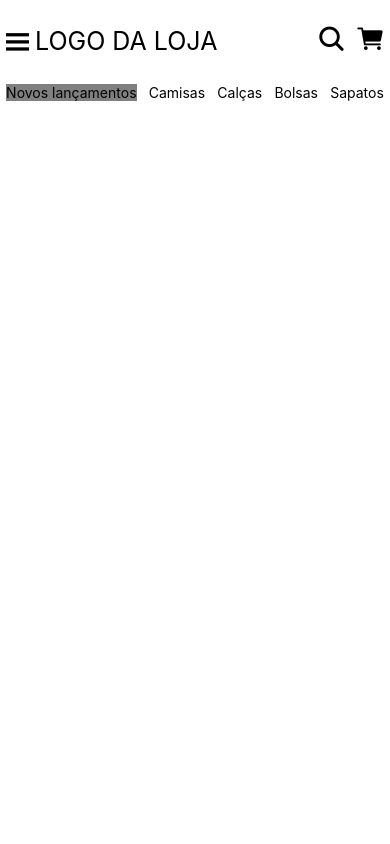
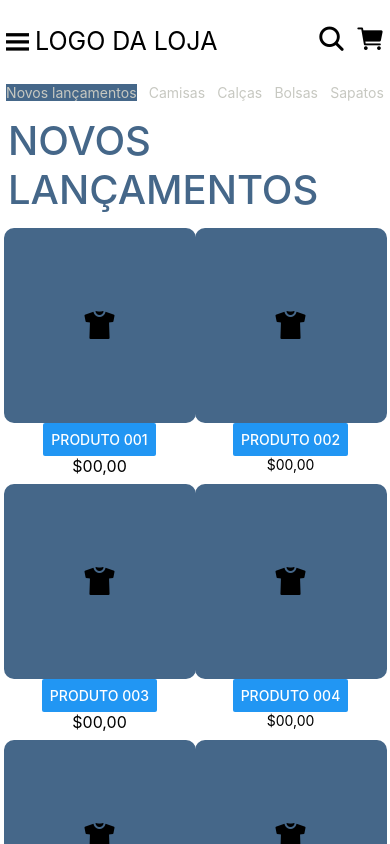
Before and after one commit to oPedrooo/projeto-mobile-coding, a React Native app: screen / in a window 390 px wide. Built offline with nearby package versions, Linux system fonts and the light colour scheme.

Commit message:
projeto mobile V1.0

```diff
--- a/App.js
+++ b/App.js
@@ -1,5 +1,6 @@
 import { StatusBar } from 'expo-status-bar';
-import { StyleSheet, Text, View, ScrollView } from 'react-native';
+import React, { useState } from "react";
+import { StyleSheet, Text, View, ScrollView, Button, Alert } from 'react-native';
 import Ionicons from '@expo/vector-icons/Ionicons';
 
 export default function App() {
@@ -26,22 +27,117 @@ export default function App() {
         {/* Parte de baixo da Header com os atalhos diferentes tipos de produtos */}
         <View style={styles.HparteDeBaixo}>
           <Text style={styles.atalhoHigh}>Novos lançamentos</Text>
-          <Text>Camisas</Text>
-          <Text>Calças</Text>
-          <Text>Bolsas</Text>
-          <Text>Sapatos</Text>
+          <Text style={styles.corTexto}>Camisas</Text>
+          <Text style={styles.corTexto}>Calças</Text>
+          <Text style={styles.corTexto}>Bolsas</Text>
+          <Text style={styles.corTexto}>Sapatos</Text>
         </View>
       </View>
 
       {/* Corpo do app */}
       <View style={styles.body}>
-        {/*<ScrollView>
-          <View>
+
+        {/* Comando ScrollView para permitir interação com essa parte do app */}
+        <ScrollView>
+
+          {/* Titulo da aba selecionada */}
+          <View style={styles.cTituloAba}>
             <Text style={styles.textoCorpo}>NOVOS LANÇAMENTOS</Text>
-            <Ionicons  />
           </View>
 
-  </ScrollView>   */}
+          {/* Lista de produtos disponíveis */}
+          <View style={styles.listadePro}>
+
+            {/* Coluna 1 */}
+            <View style={styles.colunas}>
+
+              <View style={styles.produtos}>
+                <View style={styles.iProdutos}>
+                  <Ionicons name="shirt" size={32} color="black" />
+                </View>
+                <Button
+                  style={styles.tProduto}
+                  title="Produto 001"
+                  onPress={() => Alert.alert('Produto indisponível')}
+                />
+                <Text style={styles.tProduto} >$00,00</Text>
+              </View>
+
+              <View style={styles.produtos}>
+                <View style={styles.iProdutos}>
+                  <Ionicons name="shirt" size={32} color="black" />
+                </View>
+                <Button
+                  style={styles.tProduto}
+                  title="Produto 002"
+                  onPress={() => Alert.alert('Produto indisponível')}
+                />
+                <Text>$00,00</Text>
+              </View>
+
+            </View>
+
+            {/* Coluna 2 */}
+            <View style={styles.colunas}>
+
+              <View style={styles.produtos}>
+                <View style={styles.iProdutos}>
+                  <Ionicons name="shirt" size={32} color="black" />
+                </View>
+                <Button
+                  style={styles.tProduto}
+                  title="Produto 003"
+                  onPress={() => Alert.alert('Produto indisponível')}
+                />
+                <Text style={styles.tProduto} >$00,00</Text>
+              </View>
+
+              <View style={styles.produtos}>
+                <View style={styles.iProdutos}>
+                  <Ionicons name="shirt" size={32} color="black" />
+                </View>
+                <Button
+                  style={styles.tProduto}
+                  title="Produto 004"
+                  onPress={() => Alert.alert('Produto indisponível')}
+                />
+                <Text>$00,00</Text>
+              </View>
+
+            </View>
+
+            {/* Coluna 3 */}
+            <View style={styles.colunas}>
+
+              <View style={styles.produtos}>
+                <View style={styles.iProdutos}>
+                  <Ionicons name="shirt" size={32} color="black" />
+                </View>
+                <Button
+                  style={styles.tProduto}
+                  title="Produto 005"
+                  onPress={() => Alert.alert('Produto indisponível')}
+                />
+                <Text style={styles.tProduto} >$00,00</Text>
+              </View>
+
+              <View style={styles.produtos}>
+                <View style={styles.iProdutos}>
+                  <Ionicons name="shirt" size={32} color="black" />
+                </View>
+                <Button
+                  style={styles.tProduto}
+                  title="Produto 006"
+                  onPress={() => Alert.alert('Produto indisponível')}
+                />
+                <Text>$00,00</Text>
+              </View>
+
+            </View>
+
+          </View>
+
+        </ScrollView>
       </View>
 
     </View>
@@ -91,8 +187,12 @@ const styles = StyleSheet.create({
     marginTop: 23,
     justifyContent: 'space-around'
   },
+  corTexto: {
+    color: '#c7c8c1',
+  },
   atalhoHigh: {
-    backgroundColor: 'grey',
+    backgroundColor: '#456789',
+    color: '#c7c8c1',
   },
 
 
@@ -101,7 +201,38 @@ const styles = StyleSheet.create({
     flex: 7,
     backgroundColor: "white",
   },
+  cTituloAba: {
+    flexDirection: 'row',
+    marginTop: 10,
+    marginLeft: 8,
+    marginRight: 8,
+    marginBottom: 10,
+  },
   textoCorpo: {
-    fontSize: 30,
+    flex: 2,
+    fontSize: 40,
+    color: '#456789',
+    fontWeight: '500',
+  },
+  listadePro: {
+    marginLeft: 4,
+    marginRight: 4,
+  },
+  colunas: {
+    flexDirection: 'row',
+  },
+  produtos: {
+    flex: 1,
+    margin: 4,
+    alignItems: 'center',
+  },
+  iProdutos: {
+    backgroundColor: '#456789',
+    alignItems: 'center',
+    padding: 80,
+    borderRadius: 10,
+  },
+  tProduto: {
+    fontSize: 16,
   },
 });
```
Also changed, not shown: 1 other file (tests, documents, lock files or other folders).
